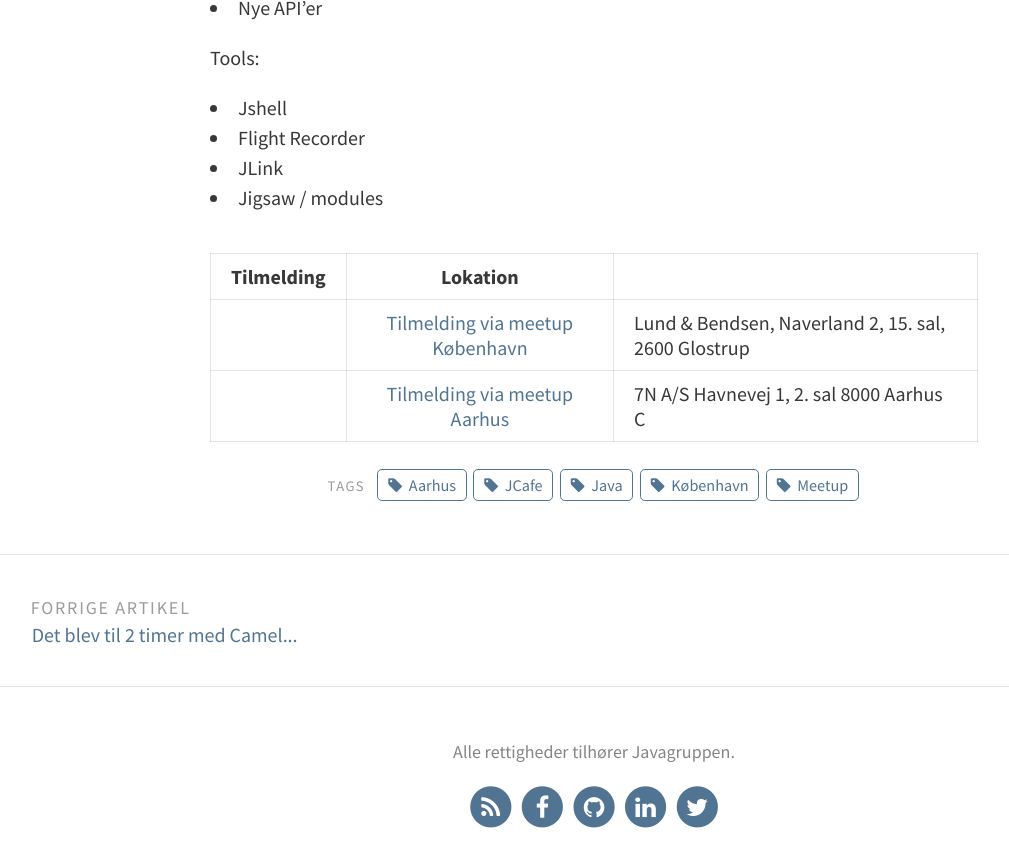
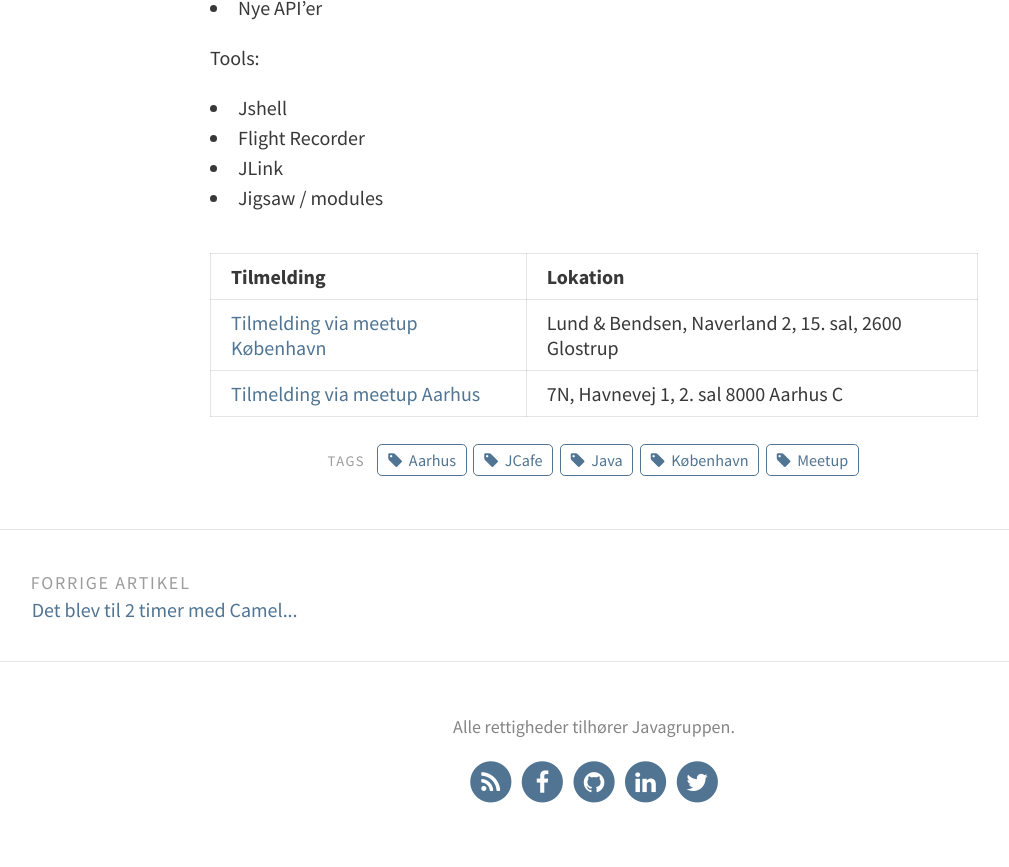
Before and after one commit to javagruppen/site, a Jekyll site: the page built from _posts/2019/2019-04-28-Java-12-mode.md, in a window 1280 px wide and 900 px high, scrolled down 966 px. Shown: the top 867 px of the window, without its empty margins (46-1055 px from the left). Built offline with Jekyll 4.4.1, drawn with Linux system fonts in a browser that asks for light colours.

Commit message:
Fix tabel issue

```diff
--- a/_posts/2019/2019-04-28-Java-12-mode.md
+++ b/_posts/2019/2019-04-28-Java-12-mode.md
@@ -34,7 +34,7 @@ Tools:
 - JLink
 - Jigsaw / modules
 
- Tilmelding   |      Lokation      |
-|----------|:-------------:|
-| [Tilmelding via meetup København](https://www.meetup.com/Copenhagen-Javagruppen-Meetup/events/261012175) | Lund & Bendsen, Naverland 2, 15. sal, 2600 Glostrup
-| [Tilmelding via meetup Aarhus](https://www.meetup.com/Aarhus-Javagruppen-Meetup/events/261050083/) | 7N A/S Havnevej 1, 2. sal 8000 Aarhus C
+| Tilmelding   |      Lokation |
+|----------|:------------- |
+| [Tilmelding via meetup København](https://www.meetup.com/Copenhagen-Javagruppen-Meetup/events/261012175) | Lund & Bendsen, Naverland 2, 15. sal, 2600 Glostrup |
+| [Tilmelding via meetup Aarhus](https://www.meetup.com/Aarhus-Javagruppen-Meetup/events/261050083/) | 7N, Havnevej 1, 2. sal 8000 Aarhus C |
```
